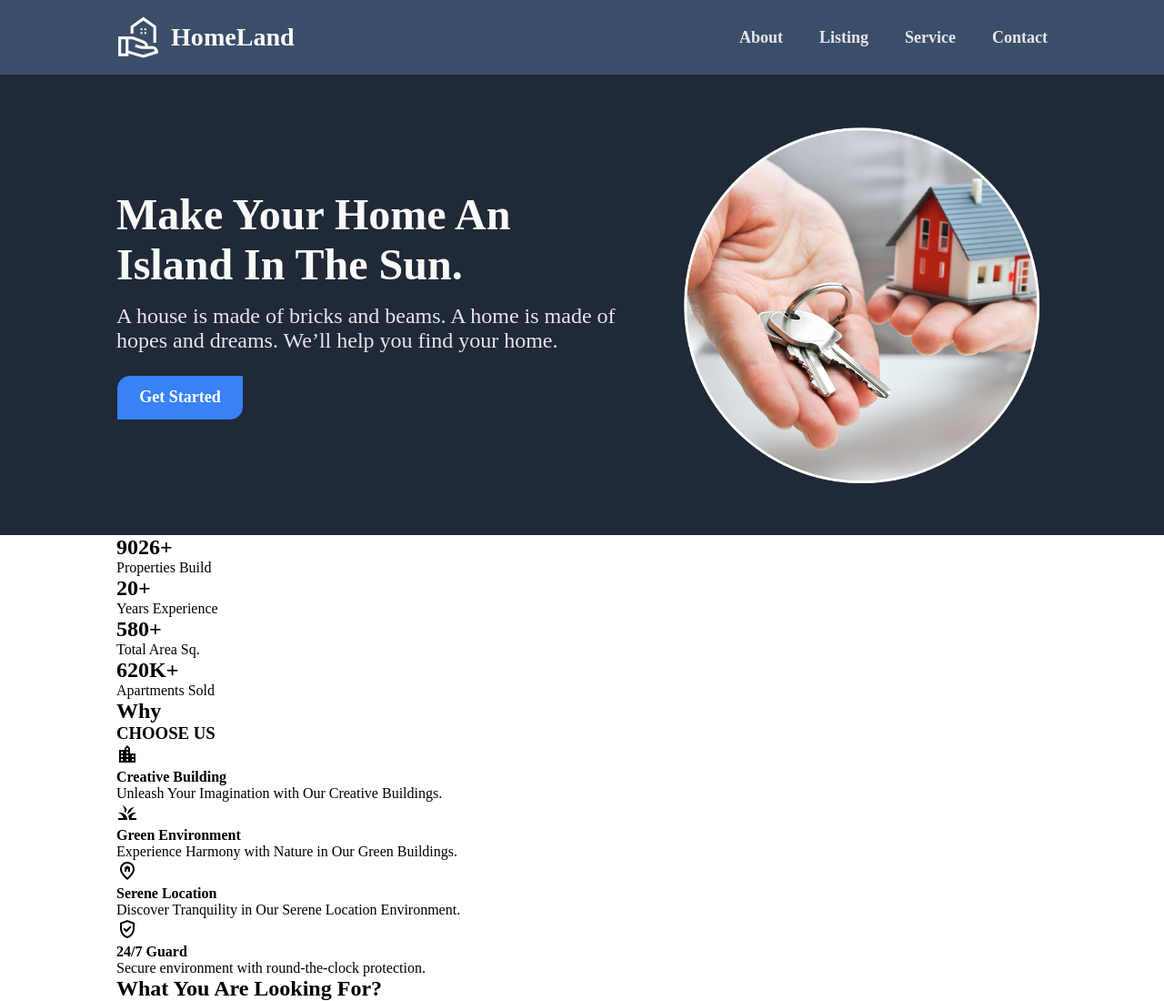
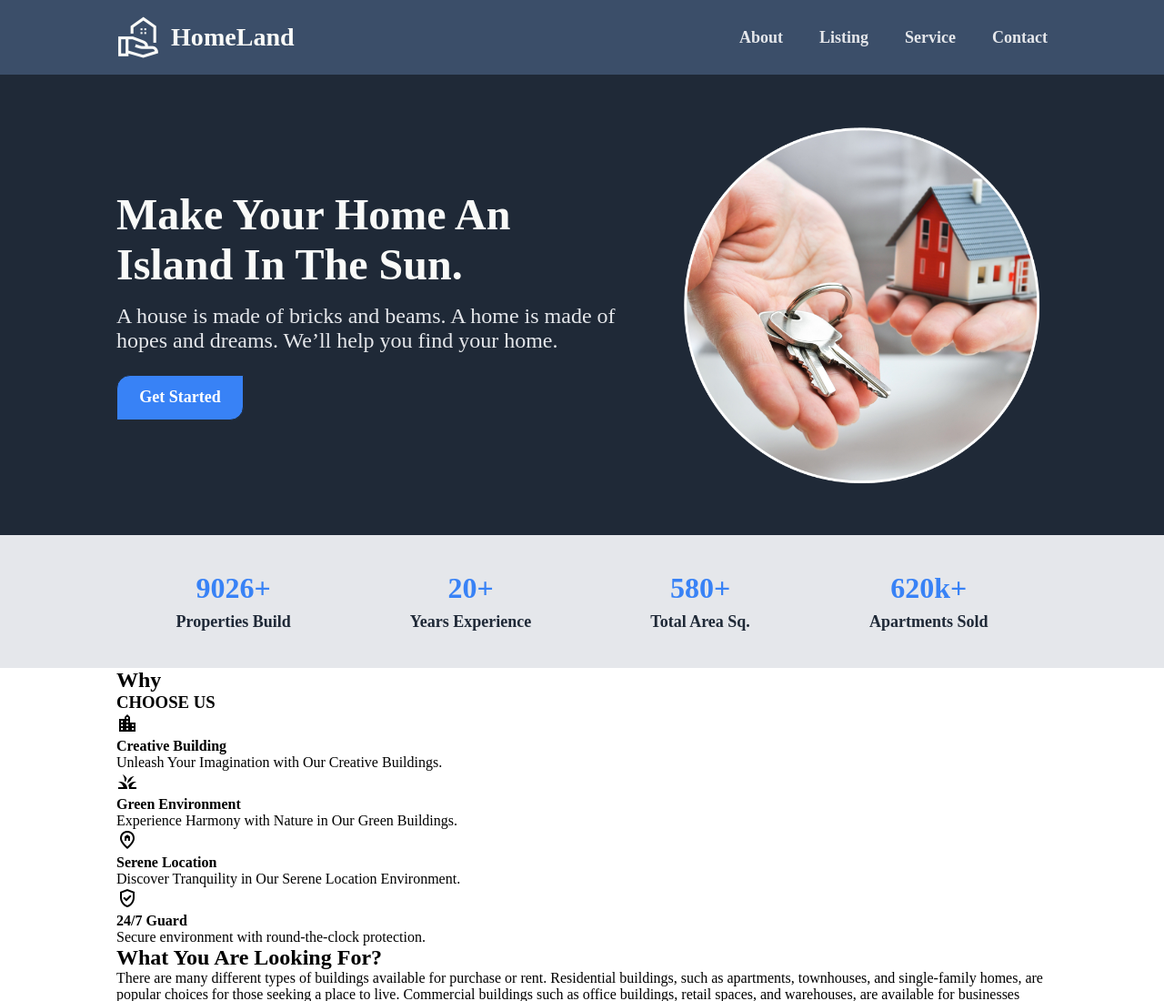
Before and after one commit to adex-badr18/odin-landing-page, a plain HTML site: page index.html in a window 1280 px wide. Shown: the top 1100 px of the page at 91% size. Drawn offline with nearby package versions, Linux system fonts and the light colour scheme.

Commit message:
Add style to stats section

```diff
--- a/css/style.css
+++ b/css/style.css
@@ -127,3 +127,32 @@ header {
     font-size: 18px;
     font-weight: bold;
 }
+
+section.stats {
+    background-color: #E5E7EB;
+    padding: 40px 0;
+}
+
+.counter {
+    display: flex;
+    justify-content: space-around;
+}
+
+.counter-item {
+    display: flex;
+    flex-direction: column;
+    align-items: center;
+    color: #1F2937;
+}
+
+.counter-item h1 {
+    font-size: 32px;
+    margin-bottom: 8px;
+    font-weight: bold;
+    color: #3882F6;
+}
+
+.counter-item p {
+    font-size: 18px;
+    font-weight: 600;
+}
--- a/index.html
+++ b/index.html
@@ -50,29 +50,29 @@
             </div>
         </header>
 
-        <section>
-            <div class="container statistics">
-                <div class="properties">
+        <section class="stats" id="stats">
+            <div class="container counter">
+                <div class="counter-item">
                     <h1>9026+</h1>
                     <p>Properties Build</p>
                 </div>
-                <div class="experience">
+                <div class="counter-item">
                     <h1>20+</h1>
                     <p>Years Experience</p>
                 </div>
-                <div class="area-square">
+                <div class="counter-item">
                     <h1>580+</h1>
                     <p>Total Area Sq.</p>
                 </div>
-                <div class="apartments">
-                    <h1>620K+</h1>
+                <div class="counter-item">
+                    <h1>620k+</h1>
                     <p>Apartments Sold</p>
                 </div>
             </div>
         </section>
 
-        <section>
-            <div class="container about" id="about">
+        <section id="about">
+            <div class="container about">
                 <div class="about-text">
                     <h2>Why</h2>
                     <h3>CHOOSE US</h3>
```
